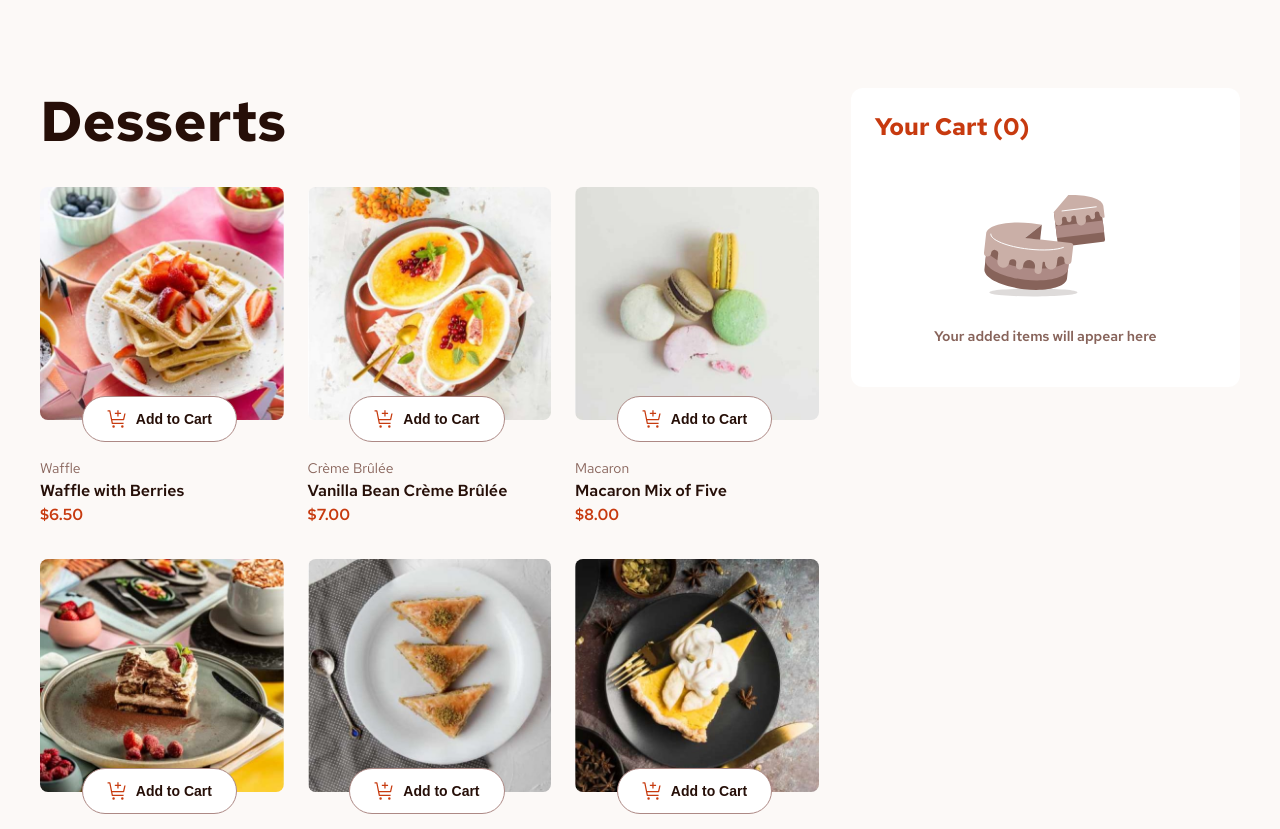
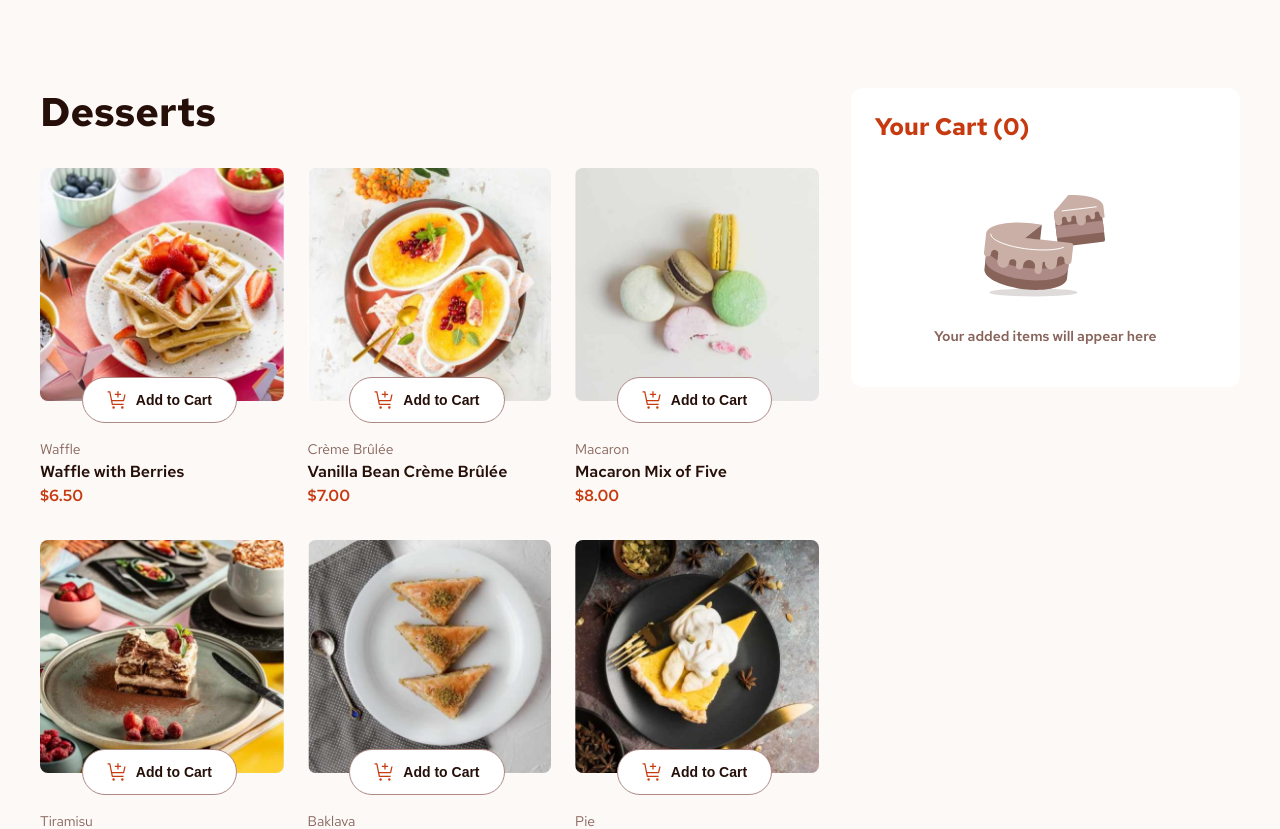
Before and after one commit to samuel-adu/product-list-with-cart, a React (Vite) app: page / in a window 1280 px wide. Shown: the top 829 px of the page. Built offline with nearby package versions, Linux system fonts and the light colour scheme.

Commit message:
change heading-1 fontsize

```diff
--- a/src/index.css
+++ b/src/index.css
@@ -25,7 +25,7 @@
   --fw-semi-bold: 600;
   --fw-regular: 400;
 
-  --text-xl: clamp(2.5rem, 4vw + 1rem, 3.5rem);
+  --text-xl: 2.5rem;
   --text-lg: 1.5rem;
   --text-base: 1rem;
   --text-sm: 0.875rem;
```
